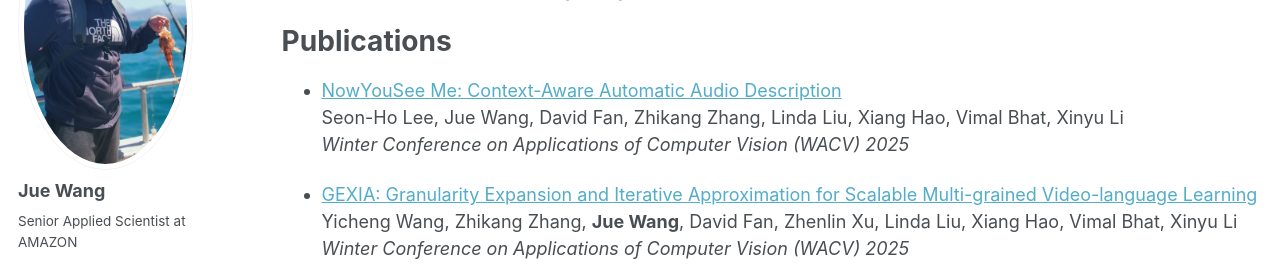
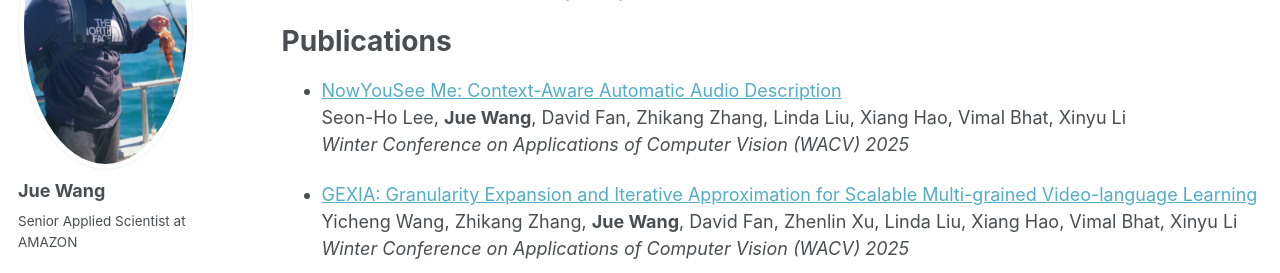
Before and after one commit to 3xWangDot/3xWangDot.github.io, a Jekyll site: the page built from _pages/cv.md, in a window 1280 px wide and 900 px high, scrolled down 572 px. Shown: the part 153-426 px from the top of the window. Built offline with Jekyll 4.4.1, drawn with Linux system fonts in a browser that asks for light colours.

Commit message:
Update cv.md

```diff
--- a/_pages/cv.md
+++ b/_pages/cv.md
@@ -35,7 +35,7 @@ Work Experience
 Publications
 ======
 * [NowYouSee Me: Context-Aware Automatic Audio Description](https://arxiv.org/pdf/2412.10002)<br/>
-  Seon-Ho Lee, Jue Wang, David Fan, Zhikang Zhang, Linda Liu, Xiang Hao, Vimal Bhat, Xinyu Li<br/>
+  Seon-Ho Lee, **Jue Wang**, David Fan, Zhikang Zhang, Linda Liu, Xiang Hao, Vimal Bhat, Xinyu Li<br/>
   *Winter Conference on Applications of Computer Vision (WACV) 2025*
 
 * [GEXIA: Granularity Expansion and Iterative Approximation for Scalable Multi-grained Video-language Learning](https://arxiv.org/pdf/2412.07704)<br/>
```
